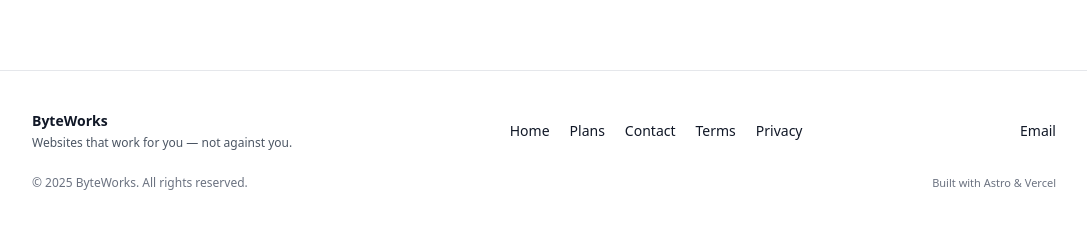
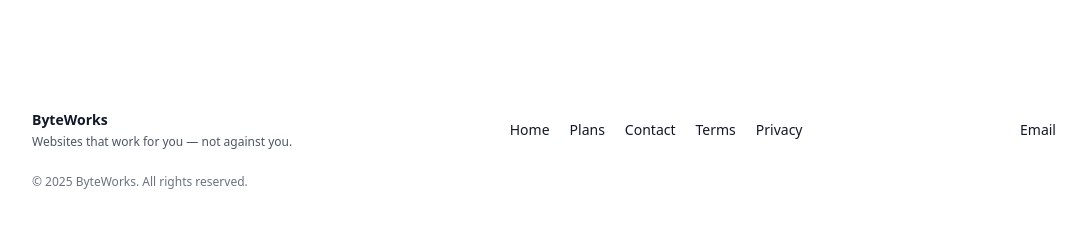
Before and after one commit to byteworks-agency/byteworks-agency-site, an Astro site: page /en in a window 1280 px wide. Shown: the part 2105-2333 px from the top of the page, without its empty margins (96-1183 px from the left). Built offline with nearby package versions, Linux system fonts and the light colour scheme; Astro itself is replaced by a stand-in of ours; no server answers.

Commit message:
Update Footer.astro

```diff
--- a/src/components/Footer.astro
+++ b/src/components/Footer.astro
@@ -21,7 +21,7 @@ const terms = isEN ? `${base}/terms` : `${base}/terminos`;
 const privacy = isEN ? `${base}/privacy` : `${base}/privacidad`;
 ---
 
-<footer class="mt-16 border-t border-gray-200 dark:border-gray-800">
+<footer class="mt-16 border-top border-gray-200 dark:border-gray-800">
   <div class="px-6 md:px-10 lg:px-16 max-w-6xl mx-auto py-10">
     <div class="flex flex-col md:flex-row md:items-center md:justify-between gap-6">
       <div class="space-y-1">
@@ -55,9 +55,6 @@ const privacy = isEN ? `${base}/privacy` : `${base}/privacidad`;
 
     <div class="mt-6 text-xs text-gray-500 flex items-center justify-between flex-wrap gap-2">
       <span>© {year} ByteWorks. {isEN ? 'All rights reserved.' : 'Todos los derechos reservados.'}</span>
-      <span class="text-[11px]">
-        {isEN ? 'Built with Astro & Vercel' : 'Hecho con Astro & Vercel'}
-      </span>
     </div>
   </div>
 </footer>
```
